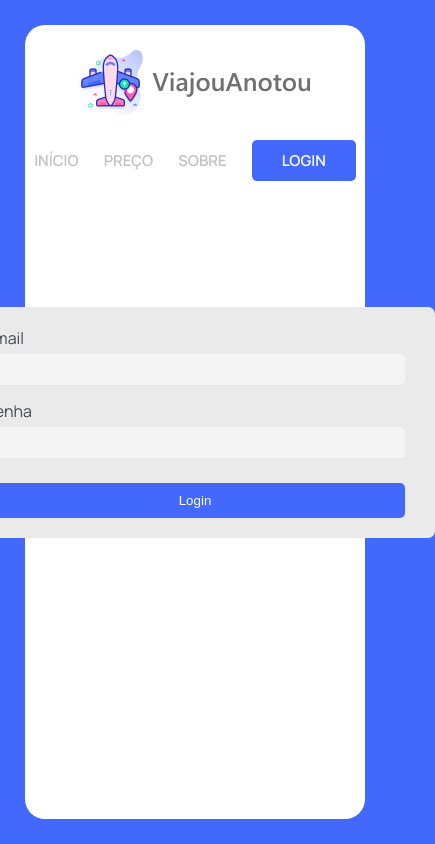
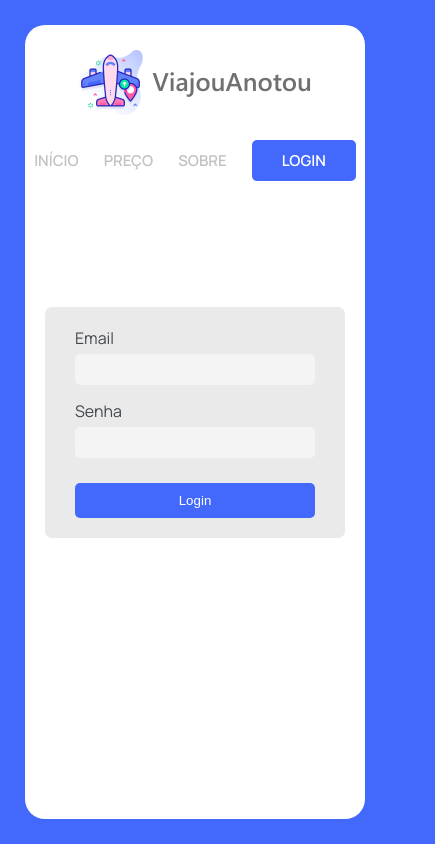
Before and after one commit to MatheusZamo/viajou-anotou, a React (Vite) app: page /login in a window 390 px wide. Shown: the whole page, 435 px wide, since content can reach past the window. Built offline with nearby package versions, Linux system fonts and the light colour scheme.

Commit message:
Mobile accessibility created for the login component

```diff
--- a/src/index.css
+++ b/src/index.css
@@ -507,6 +507,10 @@ main {
     width: 310px;
     height: 250px;
   }
+
+  .form-login {
+    width: 300px;
+  }
 }
 
 /* @media (min-width: 701px) and (max-width: 1023px) {
```
